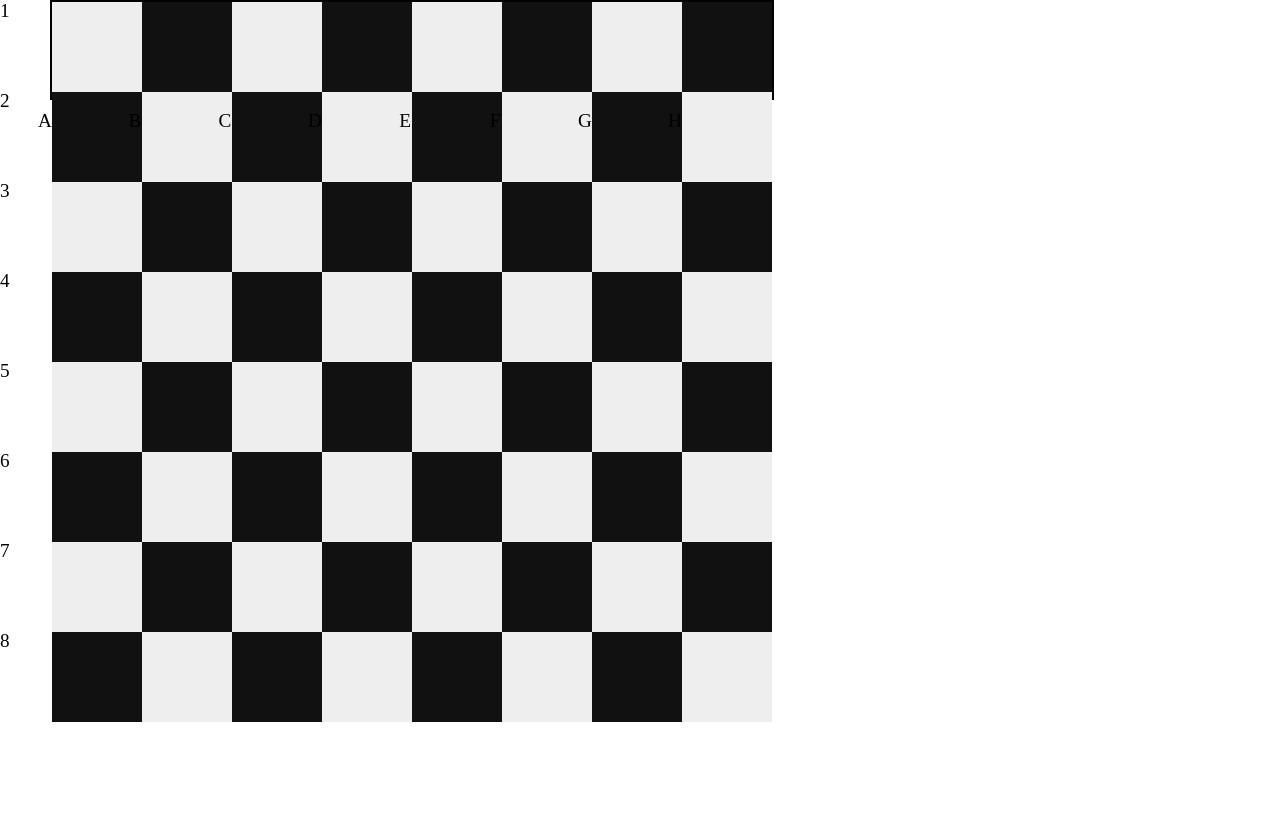
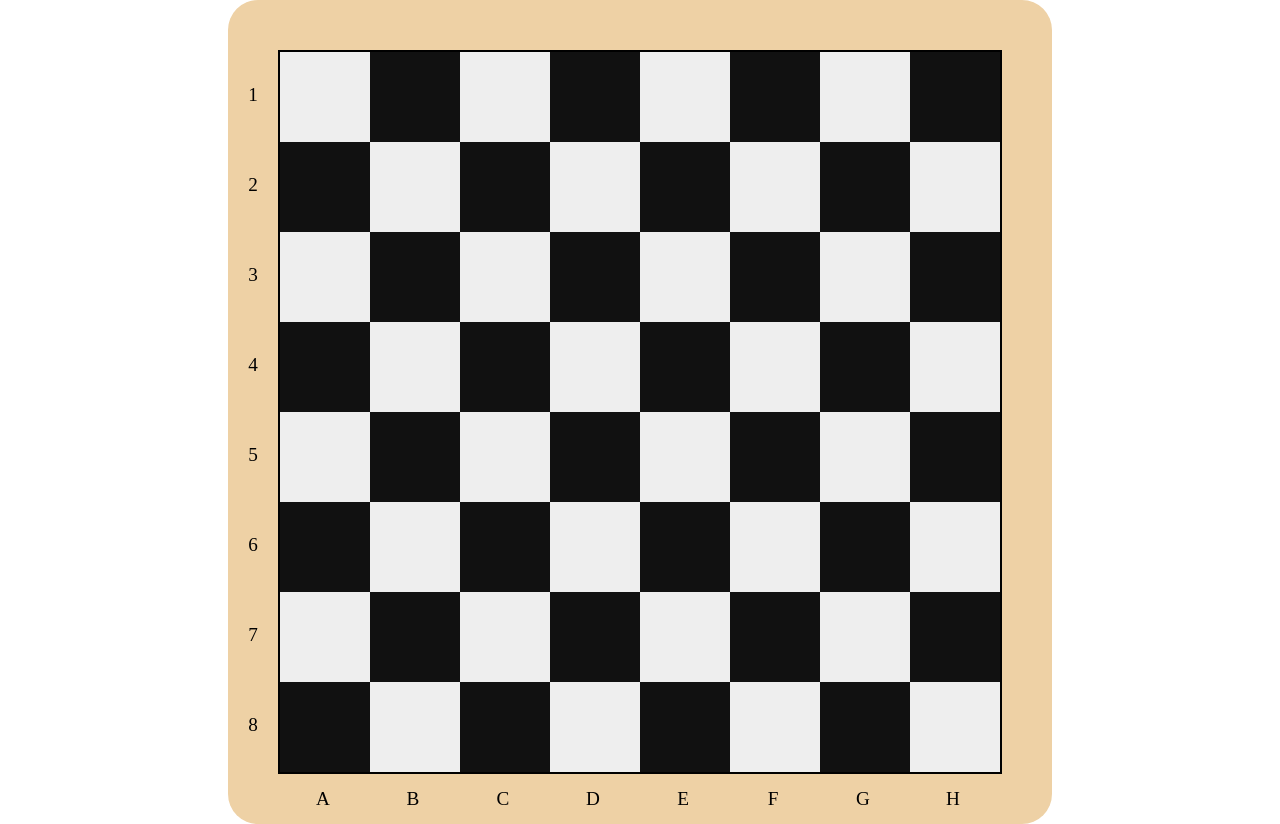
Before and after one commit to piotr-bocian/Projekt3-chess, a website built with webpack: page index.html in a window 1280 px wide. Before the commit the page ends 800 px from the top, so only its background shows below. Built offline with nearby package versions, Linux system fonts and the light colour scheme.

Commit message:
adding styles to chessboard

```diff
--- a/styles/board.css
+++ b/styles/board.css
@@ -4,25 +4,31 @@
    padding: 0;
 }
 .board-wrapper{
+   margin: 0 auto;
    display: grid;
-   grid-template-columns: repeat(2, 50px);
-   grid-template-rows: 100px;
+   grid-template-columns: 50px 1fr 50px;
+   width: fit-content;
+   padding-top: 50px;
+   background-color: rgb(238, 209, 165);
+   border-radius: 30px;
 }
 
 .letters{
    width: fit-content;
+   grid-column: 2/ -1;
    display: grid;
    grid-template-columns: repeat(8, 90px);
    text-align: center;
    font-size: 1.2em;
-   margin-top: .5em;
+   height: 50px;
+   align-items: center;
 }
 .numbers{
-   width: fit-content;
    display: grid;
    grid-template-rows: repeat(8, 90px);
    text-align: center;
    font-size: 1.2em;
+   align-items: center;
 }
 
 .board-container{
```
